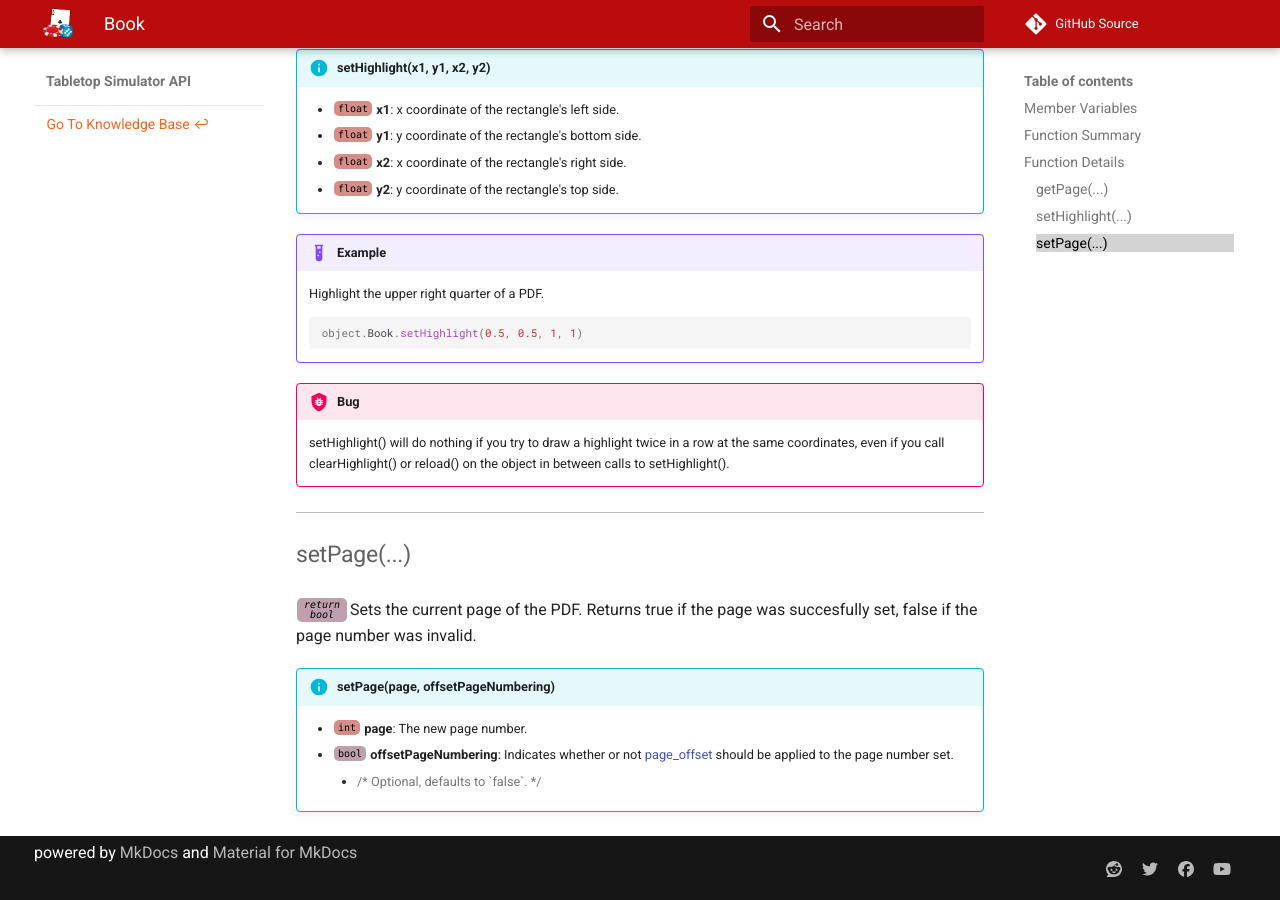
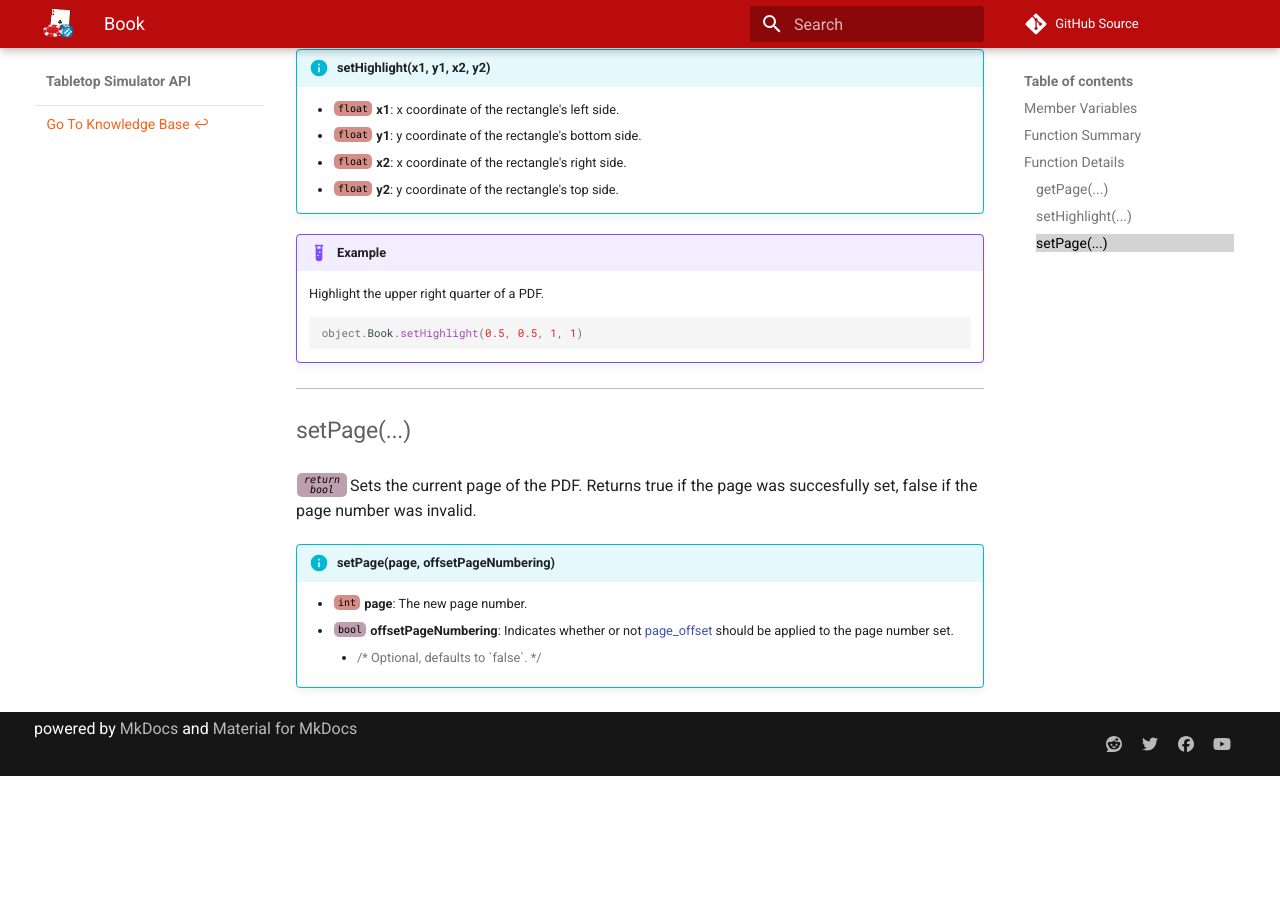
Before and after one commit to Berserk-Games/Tabletop-Simulator-API, an MkDocs documentation site: the page built from docs/behavior/book.md, in a window 1280 px wide and 900 px high, scrolled down 1430 px. Built offline with MkDocs 1.6.1 and Material for MkDocs 9.7.7, drawn with Linux system fonts in a browser that asks for light colours; comment, search, counter and statistics services are not loaded; after the commit the page ends 2206 px from its top, so only the background shows below that.

Commit message:
Object value and Book.setHighlight() bugs no longer present.

````diff
--- a/docs/behavior/book.md
+++ b/docs/behavior/book.md
@@ -47,9 +47,6 @@ setPage([<span class="tag int"></span>](../types.md) page, [<span class="tag boo
     object.Book.setHighlight(0.5, 0.5, 1, 1)
     ```
 
-!!! bug
-    setHighlight() will do nothing if you try to draw a highlight twice in a row at the same coordinates, even if you call clearHighlight() or reload() on the object in between calls to setHighlight().
-
 ---
 
 #### setPage(...)
````
Also changed, not shown: docs/object.md (+0 -3 lines).
